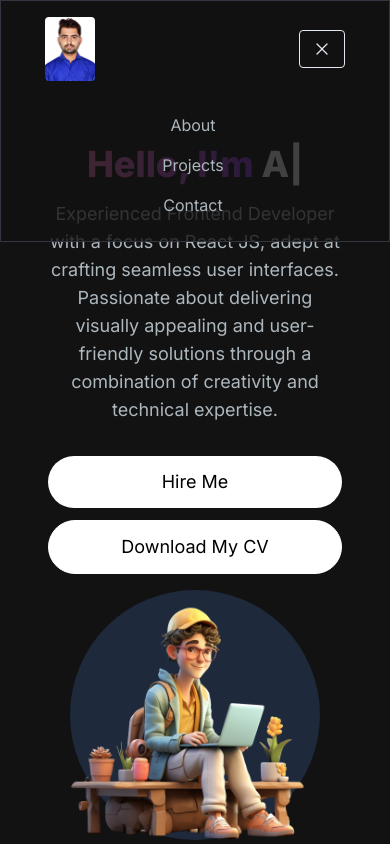
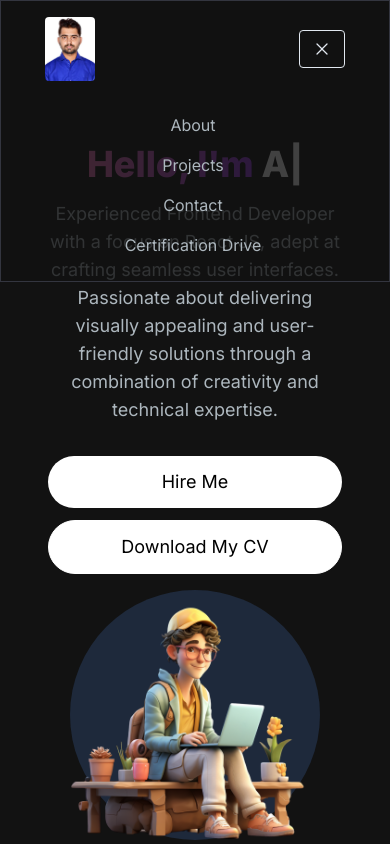
Before and after one commit to mohammadtarique6698/my-personal-portfolio-website, a Next.js app: page / in a window 390 px wide. Both pictures are taken after a click on the button 322 px from the left and 49 px from the top of the page. Shown: the top 844 px of the page. Built offline with nearby package versions, Linux system fonts and the light colour scheme.

Commit message:
In previous version there is no button for certificate drive. Now its added and working. Rest unchanged. Final commit for now. Version 5.

```diff
--- a/src/app/Components/MenuOverlay.jsx
+++ b/src/app/Components/MenuOverlay.jsx
@@ -1,7 +1,7 @@
 import React from "react";
 import NavLink from "./NavLinks";
 
-const MenuOverlay = ({ links }) => {
+const MenuOverlay = ({ links, href }) => {
   return (
     <ul className="flex flex-col py-4 items-center">
       {links.map((ele, index) => (
@@ -9,6 +9,11 @@ const MenuOverlay = ({ links }) => {
           <NavLink href={ele.href} title={ele.title} />
         </li>
       ))}
+      <a href={href} target="_blank" rel="noopener noreferrer">
+        <button className="block py-2 pl-3 pr-4 text-[#ADB7BE] sm:text-xl rounded md:p-0 hover:text-white">
+          Certification Drive
+        </button>
+      </a>
     </ul>
   );
 };
--- a/src/app/Components/NavBar.jsx
+++ b/src/app/Components/NavBar.jsx
@@ -75,7 +75,12 @@ const NavBar = () => {
           </ul>
         </div>
       </div>
-      {sideBarOpen ? <MenuOverlay links={nL} /> : null}
+      {sideBarOpen ? (
+        <MenuOverlay
+          links={nL}
+          href="https://drive.google.com/drive/folders/1L8AivuRtGg44zg4tVpxW6Np0Ydw99xhV?usp=sharing"
+        />
+      ) : null}
     </nav>
   );
 };
--- a/src/app/api/send/route.js
+++ b/src/app/api/send/route.js
@@ -1,7 +1,7 @@
 import { NextResponse } from "next/server";
 import { Resend } from "resend";
 
-const resend = new Resend(process.env.RESEND_API_KEY);
+const resend = new Resend(process.env.RESEND_API_KEY); //re_ikVKXbg2_Nu1haehi541vC1z7PA1LTdav
 const fromEmail = process.env.FROM_EMAIL;
 
 export async function POST(req, res) {
```
